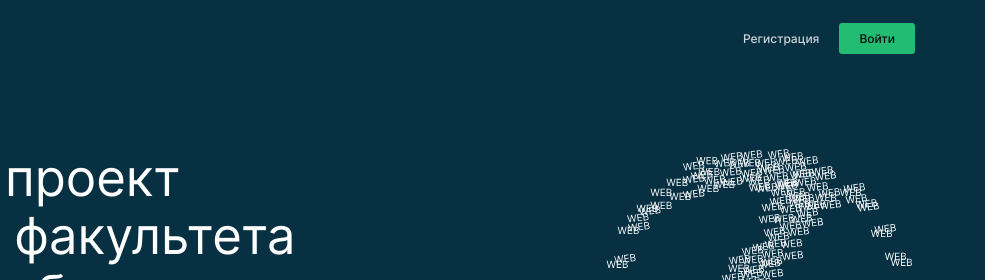
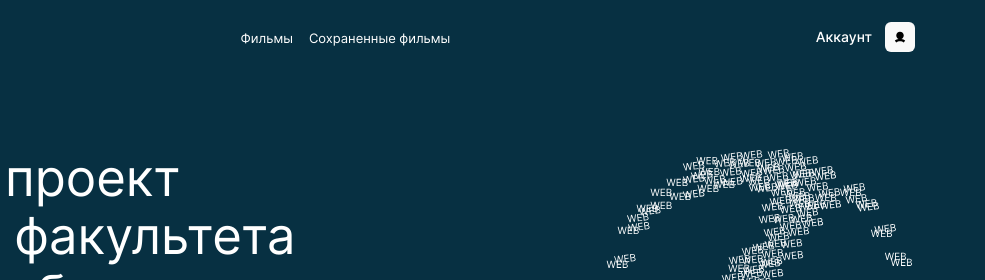
Before and after one commit to Simanovskij/movies-explorer-frontend, a React app: page / in a window 1280 px wide. Shown: the top 280 px of the page, 295-1280 px from the left. Built offline with nearby package versions, Linux system fonts and the light colour scheme; no server answers.

Commit message:
fix: переделать header

```diff
--- a/src/components/App/App.js
+++ b/src/components/App/App.js
@@ -17,7 +17,7 @@ import ProtectedRoute from '../ProtectedRoute';
 function App() {
   const { pathname } = useLocation();
   const history = useHistory();
-  const [isLoggedIn, setIsLoggedIn] = useState();
+  const [isLoggedIn, setIsLoggedIn] = useState(undefined);
   const [currentUser, setCurrentUser] = useState({});
   const [error, setError] = useState({
     registerError: null,
@@ -87,7 +87,7 @@ function App() {
     <div className='App'>
       <Switch>
         <Route exact path='/'>
-          <Main isLoggedIn={false} pathname={pathname} />
+          <Main isLoggedIn={true} pathname={pathname} />
         </Route>
         <ProtectedRoute
           path='/movies'
--- a/src/components/BurgerButton/BurgerButton.css
+++ b/src/components/BurgerButton/BurgerButton.css
@@ -8,6 +8,10 @@
 .burger-button, .burger-button:after, .burger-button:before {
   border-top: 3px solid black;
   transition: all .2s ease-in-out;
+}
+
+.burger-button_type_main, .burger-button_type_main:after, .burger-button_type_main:before {
+  border-color: #ffffff;
 }
 
 .burger-button:after, .burger-button:before {
--- a/src/components/BurgerButton/BurgerButton.js
+++ b/src/components/BurgerButton/BurgerButton.js
@@ -1,6 +1,16 @@
 import './BurgerButton.css';
 
-function BurgerButton({ onClick, isOpen }) {
+function BurgerButton({ onClick, isOpen, isMain }) {
+  function burgerButtonClass() {
+    if ((!isMain && isOpen) || (isMain && isOpen)) {
+      return 'burger-button burger-button_clicked';
+    }
+    if (!isMain && !isOpen) {
+      return 'burger-button';
+    }
+    return 'burger-button burger-button_type_main';
+  }
+
   const clickHandler = () => {
     onClick();
   };
@@ -8,9 +18,7 @@ function BurgerButton({ onClick, isOpen }) {
   return (
     <div
       onClick={clickHandler}
-      className={
-        isOpen ? 'burger-button burger-button_clicked' : 'burger-button'
-      }
+      className={burgerButtonClass()}
     ></div>
   );
 }
--- a/src/components/Header/Header.js
+++ b/src/components/Header/Header.js
@@ -36,6 +36,7 @@ function Header({ isLoggedIn, pathname }) {
           <BurgerButton
             onClick={openBurgerHandler}
             isOpen={isBurgerMenuOpen}
+            isMain={isMain}
           />{' '}
           <BurgerMenu isOpen={isBurgerMenuOpen} />{' '}
         </>
--- a/src/components/Movies/Movies.js
+++ b/src/components/Movies/Movies.js
@@ -5,7 +5,7 @@ import Preloader from '../Preloader/Preloader';
 import Header from '../Header/Header';
 import Footer from '../Footer/Footer';
 
-function Movies({ isLoggedIn, pathname, isMain }) {
+function Movies({ isLoggedIn, pathname }) {
   const MoviesCardList = lazy(
     () => new Promise((resolve) => setTimeout(() => resolve(import('../MoviesCardList/MoviesCardList')), 1000)),
   );
--- a/src/components/Navigation/Navigation.css
+++ b/src/components/Navigation/Navigation.css
@@ -26,6 +26,10 @@
 
 .navigation__link_active {
   font-weight: 500;
+}
+
+.navigation__link_type_main {
+  color: #ffffff;
 }
 
 .navigation__link:first-child {
--- a/src/components/Navigation/Navigation.js
+++ b/src/components/Navigation/Navigation.js
@@ -3,6 +3,10 @@ import './Navigation.css';
 import ProfileBtn from '../ProfileBtn/ProfileBtn';
 
 function Navigation({ isMain, isLoggedIn }) {
+  const linkClassName = isMain
+    ? 'navigation__link navigation__link_type_main'
+    : 'navigation__link';
+
   return (
     <nav className='navigation'>
       {isMain && !isLoggedIn && <>
@@ -21,20 +25,20 @@ function Navigation({ isMain, isLoggedIn }) {
         <ul className='navigation__links'>
           <li><NavLink
             to='/movies'
-            className='navigation__link'
+            className={linkClassName}
             activeClassName='navigation__link_active'
           >
             Фильмы
           </NavLink></li>
           <li><NavLink
             to='/saved-movies'
-            className='navigation__link'
+            className={linkClassName}
             activeClassName='navigation__link_active'
           >
             Сохраненные фильмы
           </NavLink></li>
         </ul>
-        <ProfileBtn />
+        <ProfileBtn isMain={isMain} />
       </>
       }
     </nav>
--- a/src/components/ProfileBtn/ProfileBtn.css
+++ b/src/components/ProfileBtn/ProfileBtn.css
@@ -20,6 +20,10 @@
   transition: opacity 0.4s linear;
 }
 
+.profile-btn__link_type_main {
+  color: #ffffff;
+}
+
 .profile-btn__link:hover {
   opacity: 0.7;
 }
--- a/src/components/ProfileBtn/ProfileBtn.js
+++ b/src/components/ProfileBtn/ProfileBtn.js
@@ -1,10 +1,12 @@
 import { Link } from 'react-router-dom';
 import './ProfileBtn.css';
 
-function ProfileBtn() {
+function ProfileBtn({ isMain }) {
   return (
     <div className='profile-btn'>
-      <Link to='/profile' className='profile-btn__link'>
+      <Link
+        to='/profile'
+        className={isMain ? 'profile-btn__link profile-btn__link_type_main' : 'profile-btn__link'}>
         Аккаунт
       </Link>
       <div className='profile-btn__image' />
```
